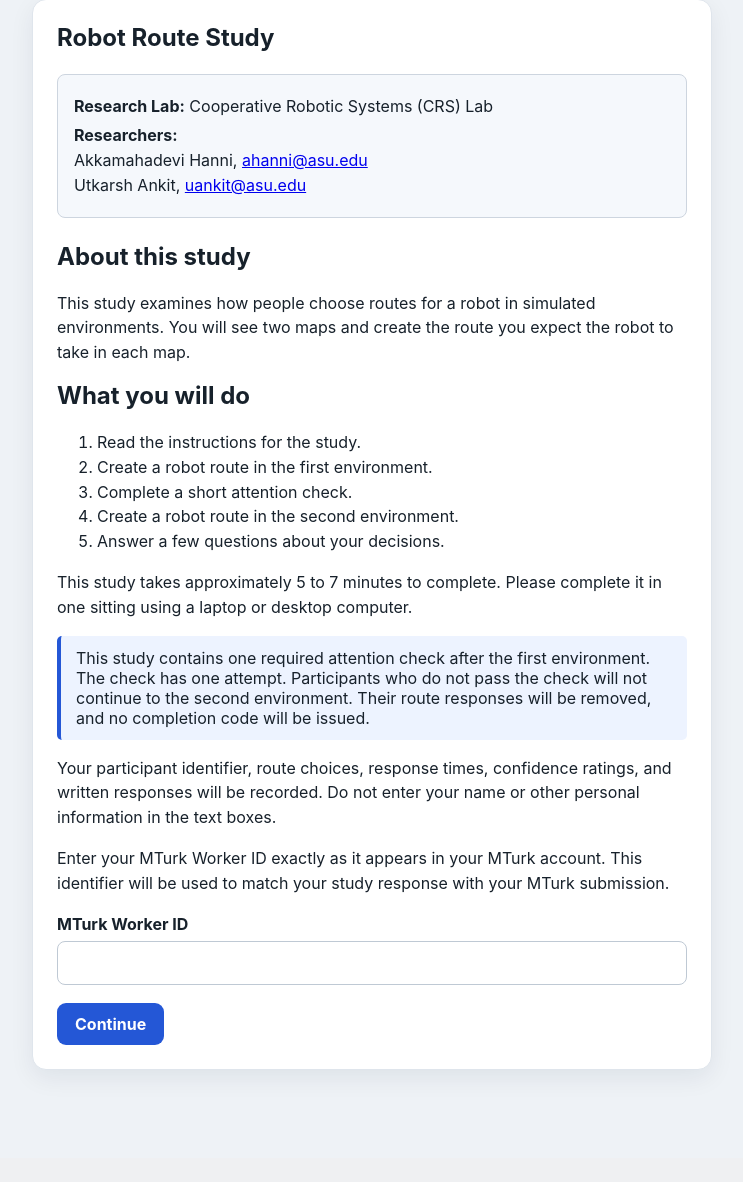
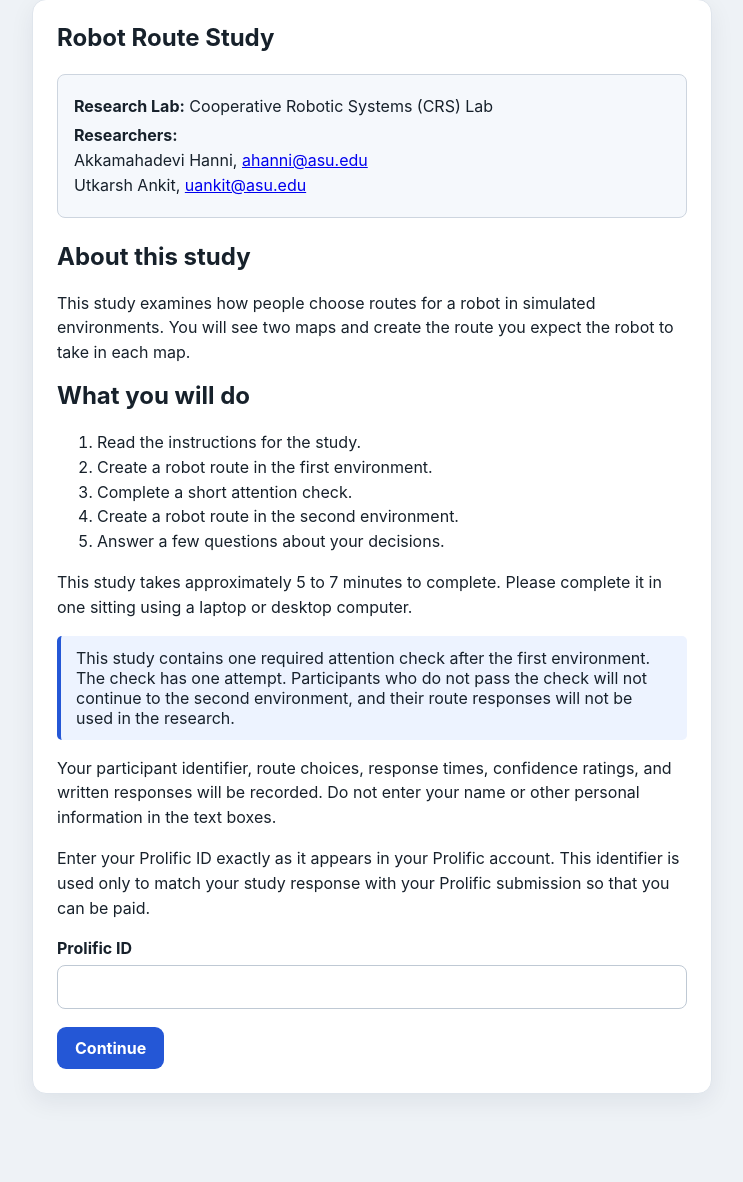
Before and after one commit to utkarsh-ankit/Safe_Explicable_UPP_User_Study, a Flask app: page / in a window 1280 px wide. Shown: the part 115-1297 px from the top of the page, without its empty margins (268-1011 px from the left). Before the commit the page ends 1188 px from the top, so only its background shows below. Run offline with Flask 3, Linux system fonts and the light colour scheme.

Commit message:
Switch participant recruitment from MTurk to Prolific
MTurk closes 2026-09-30, so the study now runs on Prolific.

- Capture PROLIFIC_PID / STUDY_ID / SESSION_ID from the study URL instead
  of asking participants to type an MTurk Worker ID. The typed field is
  kept as a fallback so the study can still be piloted outside Prolific.
- Store prolific_study_id / prolific_session_id and include them in the
  CSV export, with an in-place migration for existing databases.
- Send completed participants to the Prolific completion URL, with the
  completion code shown as a fallback.
- Failing the attention check no longer voids the completion code by
  default. Prolific expects completed work to be paid; the row is already
  flagged sanity_passed=0 for exclusion at analysis time. The old
  behaviour is available via REVOKE_CODE_ON_SANITY_FAIL=1.

Co-Authored-By: Claude Opus 5 <noreply@anthropic.com>
Claude-Session: https://claude.ai/code/session_01Ur9kMsHxBCyRQsmyGQibzA

```diff
--- a/app.py
+++ b/app.py
@@ -34,6 +34,19 @@ def create_app(test_config: dict | None = None) -> Flask:
         DATABASE_PATH=os.environ.get("DATABASE_PATH", "data/study.sqlite3"),
         ADMIN_TOKEN=os.environ.get("ADMIN_TOKEN", "change_me"),
         ALLOW_CONDITION_OVERRIDE=os.environ.get("ALLOW_CONDITION_OVERRIDE", "0") == "1",
+        # Prolific: the per-study completion code from the study's
+        # "Completion codes" settings. Participants are returned to
+        # https://app.prolific.com/submissions/complete?cc=<code>
+        PROLIFIC_COMPLETION_CODE=os.environ.get("PROLIFIC_COMPLETION_CODE", ""),
+        PROLIFIC_RETURN_BASE=os.environ.get(
+            "PROLIFIC_RETURN_BASE", "https://app.prolific.com/submissions/complete"
+        ),
+        # Prolific expects participants who complete the work to be paid.
+        # Failing the attention check flags the row (sanity_passed = 0) so it
+        # can be excluded at analysis time; it does not block submission.
+        # Set to 1 only if your preregistration and Prolific study description
+        # explicitly state that a failed check voids payment.
+        REVOKE_CODE_ON_SANITY_FAIL=os.environ.get("REVOKE_CODE_ON_SANITY_FAIL", "0") == "1",
     )
     if test_config:
         app.config.update(test_config)
@@ -52,6 +65,20 @@ def create_app(test_config: dict | None = None) -> Flask:
     def participant_failed_sanity(participant_id: int) -> bool:
         return has_failed_sanity(app.config["DATABASE_PATH"], participant_id)
 
+    def prolific_params() -> dict[str, str]:
+        """Prolific appends PROLIFIC_PID / STUDY_ID / SESSION_ID to the study URL."""
+        return {
+            "prolific_pid": request.args.get("PROLIFIC_PID", "").strip(),
+            "study_id": request.args.get("STUDY_ID", "").strip(),
+            "session_id": request.args.get("SESSION_ID", "").strip(),
+        }
+
+    def prolific_return_url() -> str | None:
+        code = app.config["PROLIFIC_COMPLETION_CODE"]
+        if not code:
+            return None
+        return f"{app.config['PROLIFIC_RETURN_BASE']}?cc={code}"
+
     @app.get("/")
     def index():
         participant = current_participant()
@@ -60,14 +87,25 @@ def create_app(test_config: dict | None = None) -> Flask:
             if participant_failed_sanity(participant_id):
                 return redirect(url_for("sanity_failed"))
             return redirect(url_for("consent"))
-        return render_template("login.html")
+        return render_template("login.html", prolific=prolific_params())
 
     @app.post("/login")
     def login():
-        participant_code = request.form.get("participant_code", "").strip()
+        prolific = prolific_params()
+        # Prefer the Prolific ID from the URL; fall back to the typed field so
+        # the study can still be piloted outside Prolific.
+        participant_code = (
+            prolific["prolific_pid"]
+            or request.form.get("prolific_pid", "").strip()
+            or request.form.get("participant_code", "").strip()
+        )
         override = request.args.get("condition") if app.config["ALLOW_CONDITION_OVERRIDE"] else None
         participant = create_or_get_participant(
-            app.config["DATABASE_PATH"], participant_code, override
+            app.config["DATABASE_PATH"],
+            participant_code,
+            override,
+            prolific_study_id=prolific["study_id"] or request.form.get("study_id", "").strip(),
+            prolific_session_id=prolific["session_id"] or request.form.get("session_id", "").strip(),
         )
         session.clear()
         session["participant_id"] = int(participant["id"])
@@ -144,10 +182,11 @@ def create_app(test_config: dict | None = None) -> Flask:
                 participant_id,
             )
 
-            invalidate_completion_code(
-                app.config["DATABASE_PATH"],
-                participant_id,
-            )
+            if app.config["REVOKE_CODE_ON_SANITY_FAIL"]:
+                invalidate_completion_code(
+                    app.config["DATABASE_PATH"],
+                    participant_id,
+                )
 
             return redirect(url_for("sanity_failed"))
 
@@ -161,7 +200,13 @@ def create_app(test_config: dict | None = None) -> Flask:
         participant_id = int(participant["id"])
         if not participant_failed_sanity(participant_id):
             return redirect(url_for("instructions"))
-        return render_template("sanity_failed.html")
+        revoked = app.config["REVOKE_CODE_ON_SANITY_FAIL"]
+        return render_template(
+            "sanity_failed.html",
+            revoked=revoked,
+            completion_code=None if revoked else participant["completion_code"],
+            prolific_return_url=None if revoked else prolific_return_url(),
+        )
 
 
     @app.get("/task/<int:task_index>")
@@ -273,7 +318,11 @@ def create_app(test_config: dict | None = None) -> Flask:
             return redirect(url_for("index"))
         if participant_failed_sanity(int(participant["id"])):
             return redirect(url_for("sanity_failed"))
-        return render_template("complete.html", completion_code=participant["completion_code"])
+        return render_template(
+            "complete.html",
+            completion_code=participant["completion_code"],
+            prolific_return_url=prolific_return_url(),
+        )
 
     @app.get("/admin/export.csv")
     def export_csv():
--- a/templates/login.html
+++ b/templates/login.html
@@ -32,22 +32,33 @@
   <p>This study takes approximately 5 to 7 minutes to complete. Please complete it in one sitting using a laptop or desktop computer.</p>
 
   <div class="notice">
-    This study contains one required attention check after the first environment. The check has one attempt. Participants who do not pass the check will not continue to the second environment. Their route responses will be removed, and no completion code will be issued.
+    This study contains one required attention check after the first environment. The check has one attempt. Participants who do not pass the check will not continue to the second environment, and their route responses will not be used in the research.
   </div>
 
   <p>Your participant identifier, route choices, response times, confidence ratings, and written responses will be recorded. Do not enter your name or other personal information in the text boxes.</p>
 
+    {% if prolific.prolific_pid %}
     <p>
-      Enter your MTurk Worker ID exactly as it appears in your MTurk account.
-      This identifier will be used to match your study response with your MTurk submission.
+      You are joining from Prolific. Your Prolific ID has been received automatically,
+      so there is nothing to type in.
+    </p>
+
+    <form action="{{ url_for('login', condition=request.args.get('condition'), PROLIFIC_PID=prolific.prolific_pid, STUDY_ID=prolific.study_id, SESSION_ID=prolific.session_id) }}" method="post">
+      <button type="submit">Begin study</button>
+    </form>
+    {% else %}
+    <p>
+      Enter your Prolific ID exactly as it appears in your Prolific account.
+      This identifier is used only to match your study response with your Prolific
+      submission so that you can be paid.
     </p>
 
     <form action="{{ url_for('login', condition=request.args.get('condition')) }}" method="post">
-      <label for="participant_code">MTurk Worker ID</label>
+      <label for="prolific_pid">Prolific ID</label>
 
       <input
-        id="participant_code"
-        name="participant_code"
+        id="prolific_pid"
+        name="prolific_pid"
         type="text"
         autocomplete="off"
         required
@@ -55,5 +66,6 @@
 
       <button type="submit">Continue</button>
     </form>
+    {% endif %}
 </section>
 {% endblock %}
```
Also changed, not shown: study/database.py (+47 -5 lines), templates/complete.html (+14 -2 lines), templates/sanity_failed.html (+21 -3 lines), 1 other file.
